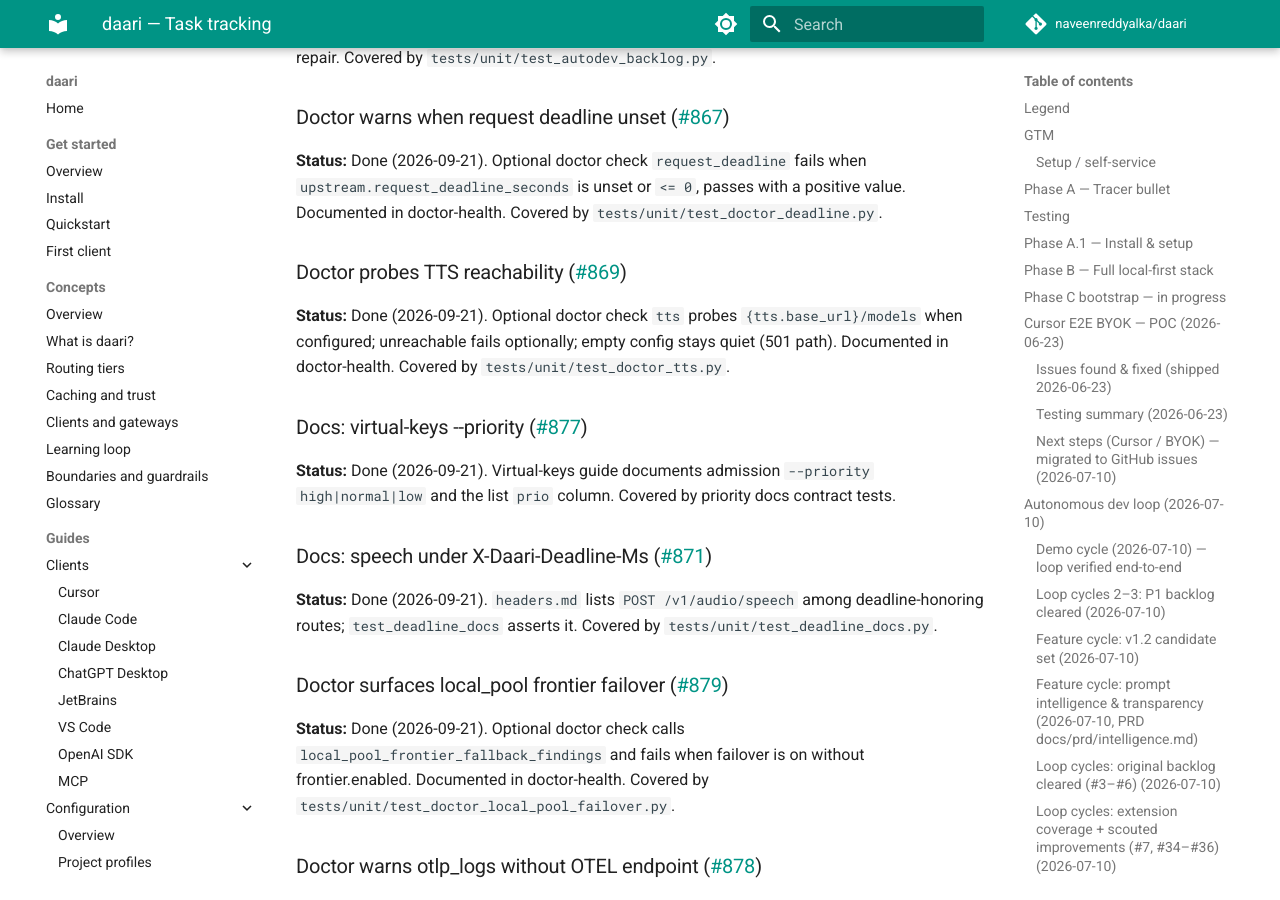
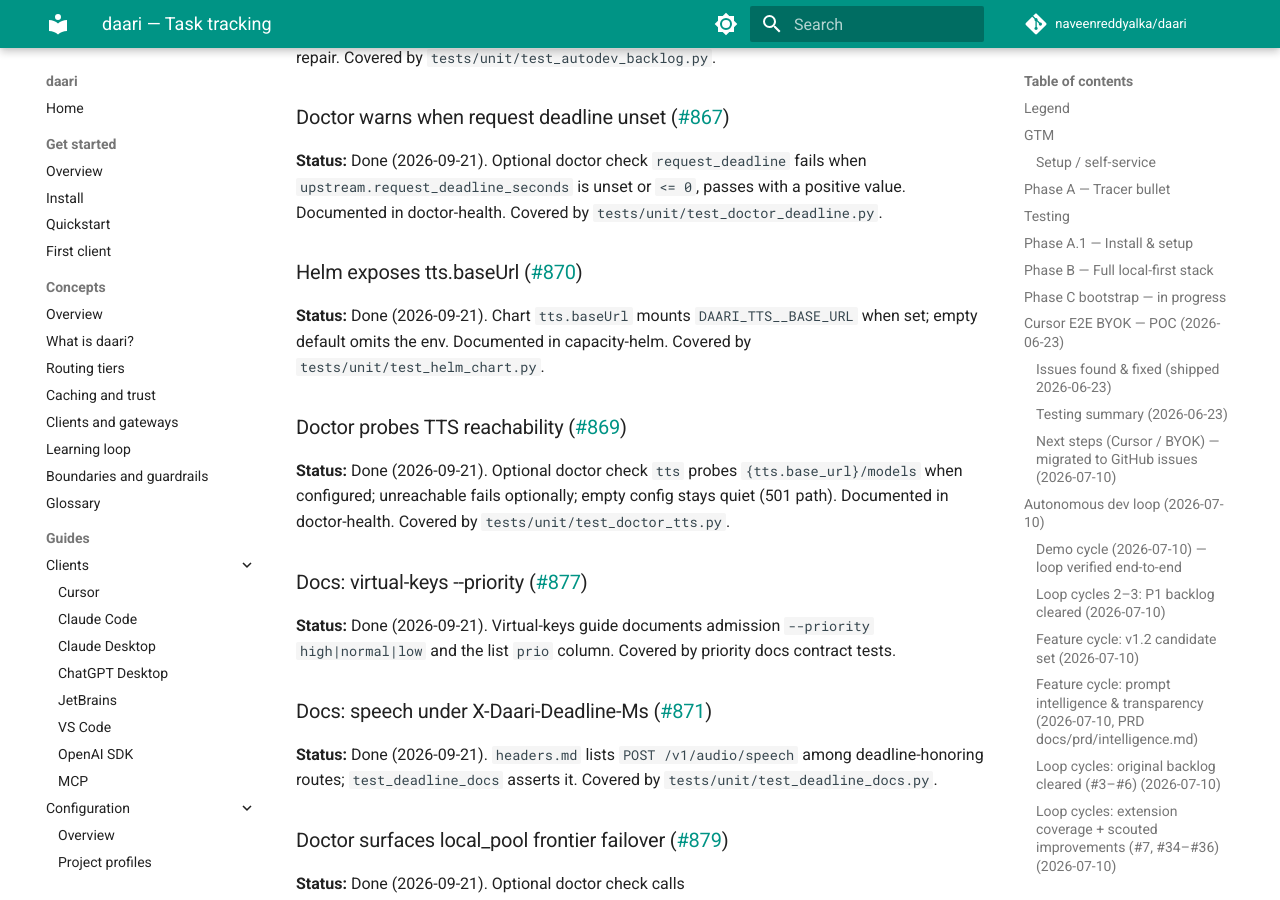
Before and after one commit to naveenreddyalka/daari, an MkDocs documentation site: the page built from docs/TRACKING.md, in a window 1280 px wide and 900 px high, scrolled down 91162 px. Built offline with MkDocs 1.6.1 and Material for MkDocs 9.7.7, drawn with Linux system fonts in a browser that asks for light colours; comment, search, counter and statistics services are not loaded.

Commit message:
feat(helm): expose tts.baseUrl as DAARI_TTS__BASE_URL (#875)
* feat(helm): expose tts.baseUrl as DAARI_TTS__BASE_URL

Mirror ASR: empty default omits the env; set tts.baseUrl for fleet TTS
against openedai-speech or Kokoro without hand-editing Deployment env.

Co-authored-by: Cursor <cursoragent@cursor.com>

* docs(observability): contract-test otlp_logs in otel-genai guide

Pin the shipped OTLP logs section so the third signal stays documented beside
traces and metrics.

Co-authored-by: Cursor <cursoragent@cursor.com>

---------

Co-authored-by: Cursor <cursoragent@cursor.com>
Co-authored-by: daari-autodev <autodev@users.noreply.github.com>

```diff
--- a/docs/TRACKING.md
+++ b/docs/TRACKING.md
@@ -3782,6 +3782,13 @@ block the backlog after conflict repair. Covered by
 value. Documented in doctor-health. Covered by
 `tests/unit/test_doctor_deadline.py`.
 
+### Helm exposes tts.baseUrl ([#870](https://github.com/naveenreddyalka/daari/issues/870))
+
+<!-- tracking:#870 -->
+**Status:** Done (2026-09-21). Chart `tts.baseUrl` mounts `DAARI_TTS__BASE_URL`
+when set; empty default omits the env. Documented in capacity-helm. Covered by
+`tests/unit/test_helm_chart.py`.
+
 ### Doctor probes TTS reachability ([#869](https://github.com/naveenreddyalka/daari/issues/869))
 
 <!-- tracking:#869 -->
```
